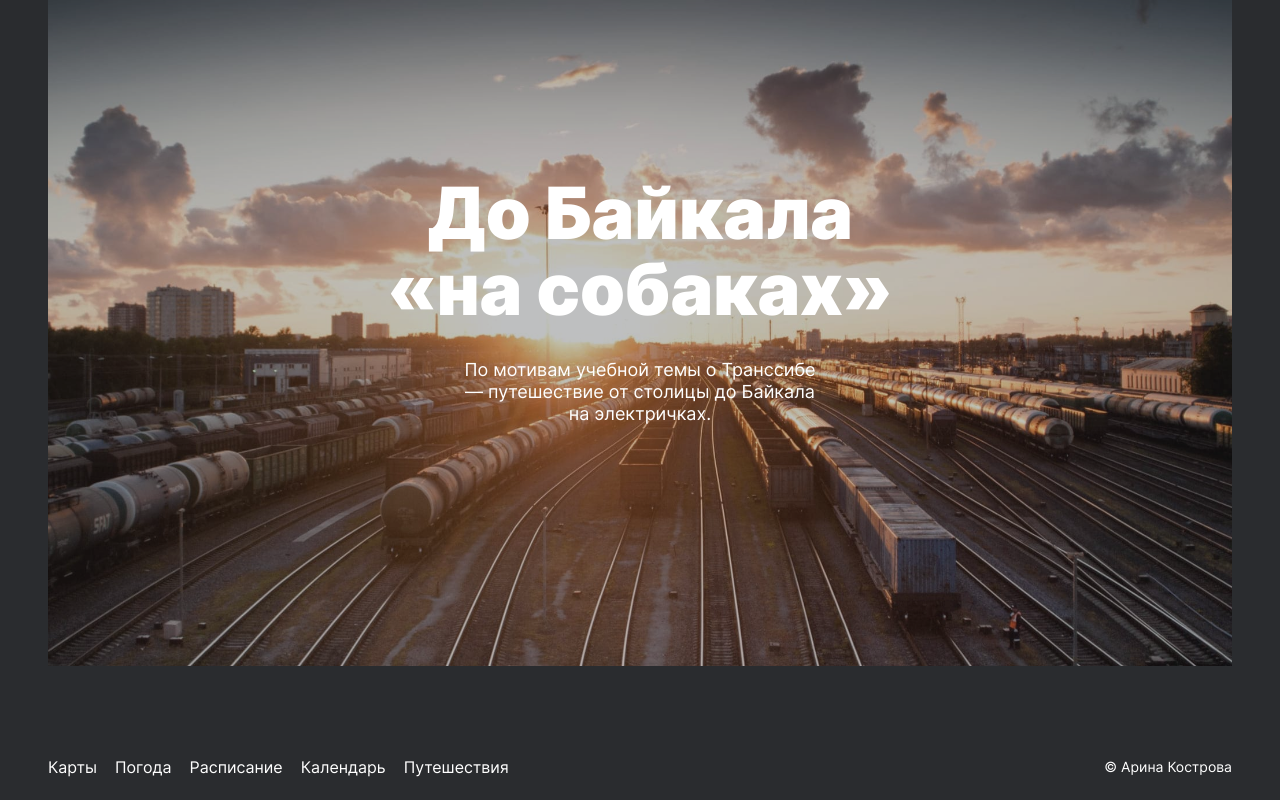
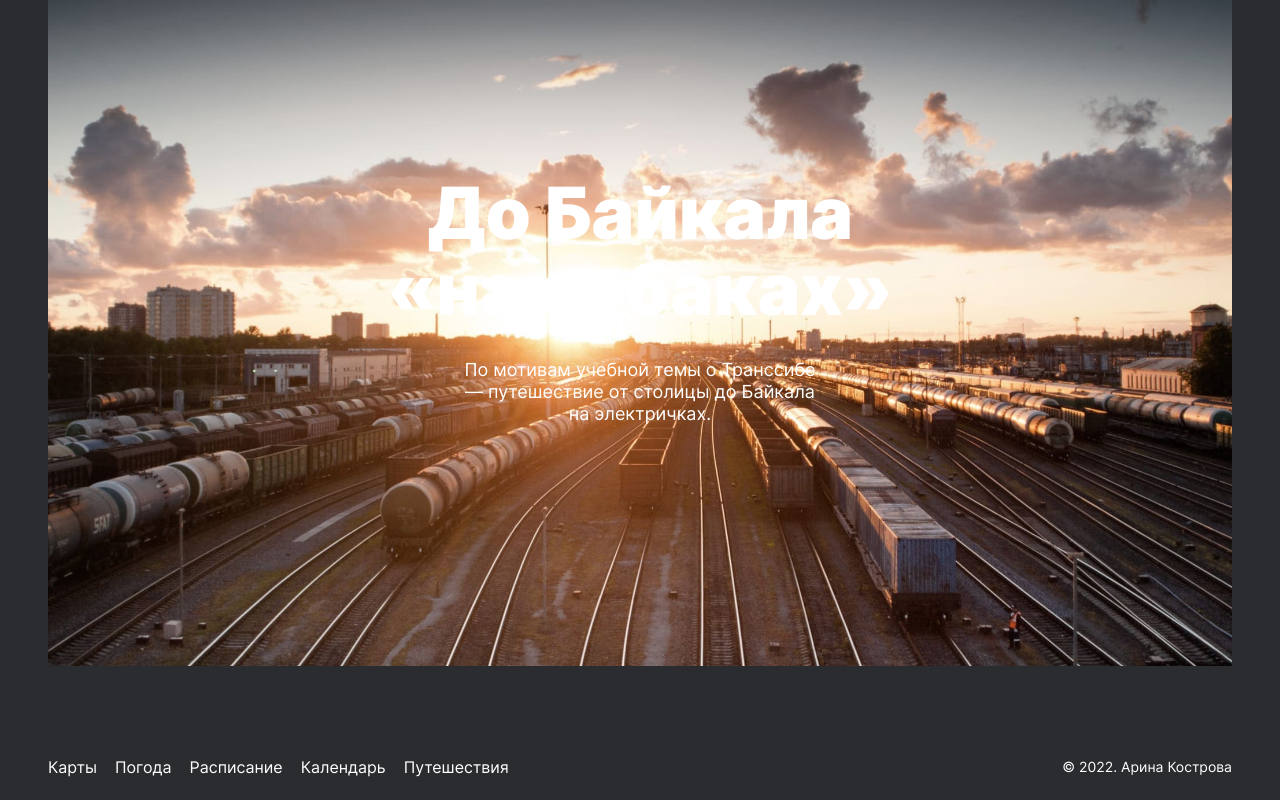
Before and after one commit to VincitQuiPatitur/russian-travel, a plain HTML site: page index.html in a window 1280 px wide. Shown: the part 6075-6875 px from the top of the page. Drawn offline with Linux system fonts and the light colour scheme.

Commit message:
last changes

```diff
--- a/blocks/cover/cover.css
+++ b/blocks/cover/cover.css
@@ -12,8 +12,6 @@
     position: absolute;
     top: 0;
     left: 0;
-    right: 0;
-    bottom: 0;
     background-color: #2A2C2F;
     opacity: 0.3;
 }
--- a/index.html
+++ b/index.html
@@ -119,7 +119,7 @@
 </section>
 <section class="cover">
     <a href="https://stampsy.com/na-elektrichkakh-do-baikala" class="cover__link" target="_blank">
-        <h2 class="cover__title">До Байкала<br>«на собаках»</h2>
+        <h2 class="cover__title">До Байкала «на собаках»</h2>
         <p class="cover__subtitle">По мотивам учебной темы о Транссибе — путешествие от столицы до Байкала на электричках.</p>
     </a>
 </section>
@@ -133,7 +133,7 @@
             <li class="footer__link"><a href="https://travel.yandex.ru" class="footer__link-item">Путешествия</a></li>
         </ul>
     </nav>
-    <p class="footer__author">&copy; Арина Кострова</p>
+    <p class="footer__author">&copy; 2022. Арина Кострова</p>
 </footer>
 </body>
 </html>
```
